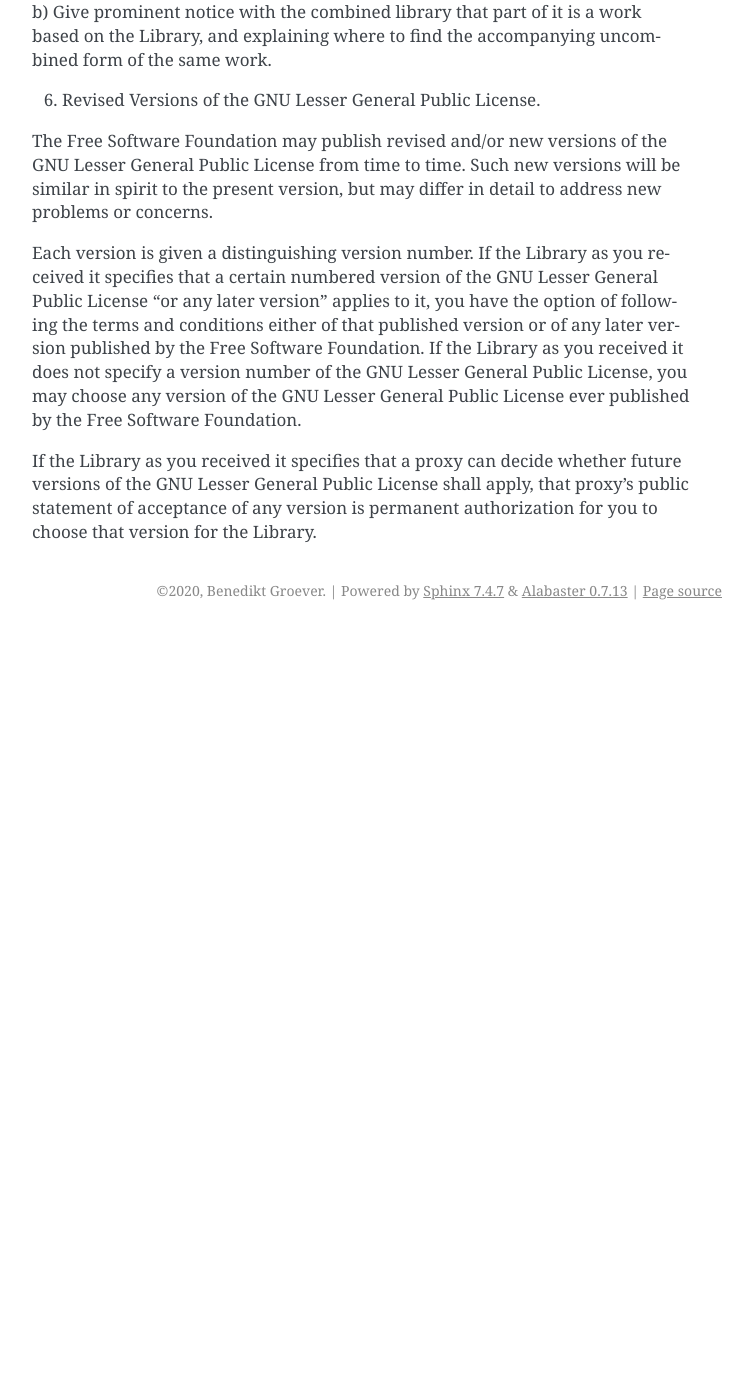
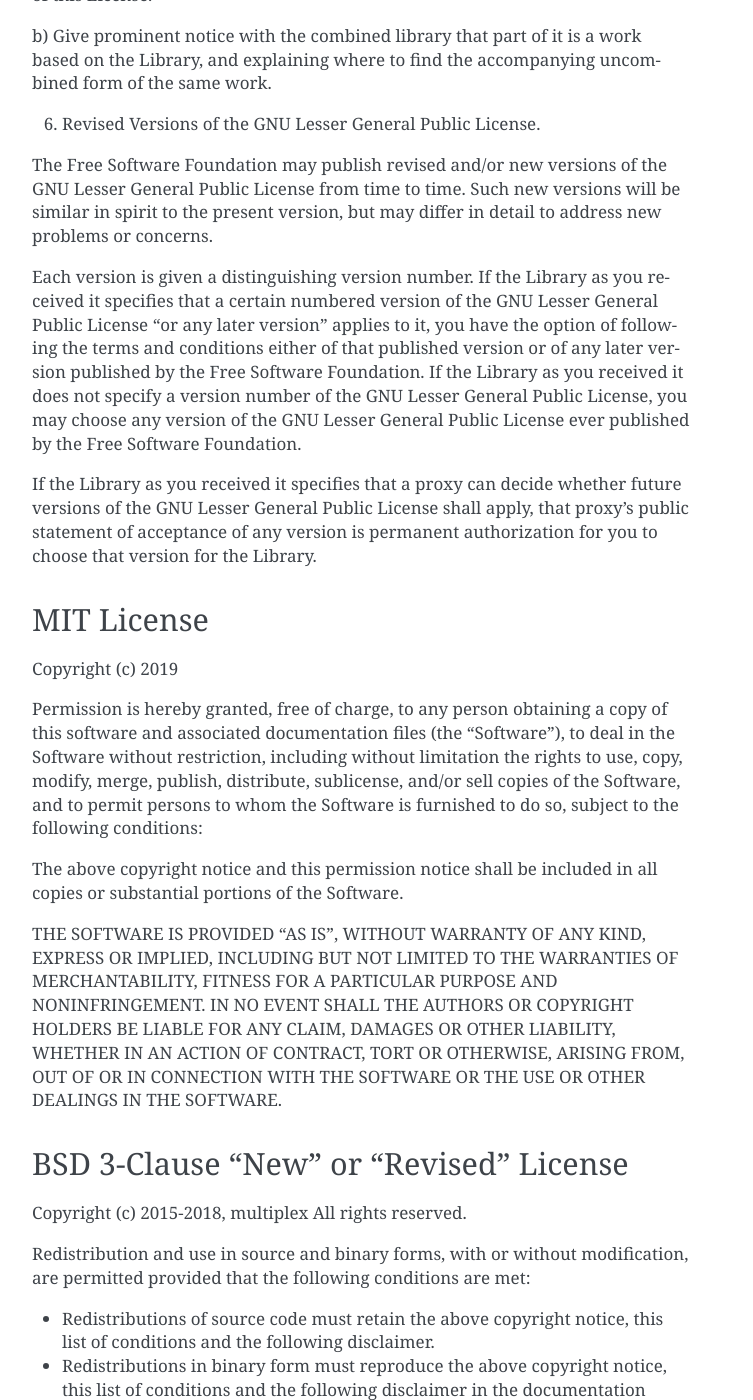
Before and after one commit to bimanifold/pybimanifold, a Sphinx documentation site: the page built from docs/source/license.rst, in a window 1280 px wide and 1400 px high, scrolled down 2998 px. Shown: the whole window, without its empty margins (388-1141 px from the left). Built offline with Sphinx 7.4.7, drawn with Linux system fonts in a browser that asks for light colours; before the commit the page ends 3628 px from its top, so only the background shows below that; some of the changed text lies outside the part shown.

Commit message:
updating liscense

```diff
--- a/docs/source/license.rst
+++ b/docs/source/license.rst
@@ -1,7 +1,10 @@
 License
 =======
 
-The license of this project is GNU Lesser General Public License v3.0, which is the license of `FEniCS <https://fenicsproject.org/>`_, the main dependency of this project. However, we also give permission to distribute this source code under MIT License and BSD 3-Clause License.
+Multiplex is licensed under GNU Lesser General Public License v3.0.
+This is to keep consistency with the main dependency of multiplex `FEniCS <https://fenicsproject.org/>`_.
+However, we also give permission to distribute multiplex source code under MIT License and BSD 3-Clause License.
+If you would like us to consider a different license, please reach out to multiplex@gmail.com.
 
 GNU LESSER GENERAL PUBLIC LICENSE Version 3, 29 June 2007
 ^^^^^^^^^^^^^^^^^^^^^^^^^^^^^^^^^^^^^^^^^^^^^^^^^^^^^^^^^
@@ -168,3 +171,57 @@
 apply, that proxy's public statement of acceptance of any version is
 permanent authorization for you to choose that version for the
 Library.
+
+MIT License
+^^^^^^^^^^^
+
+Copyright (c) 2019
+
+Permission is hereby granted, free of charge, to any person obtaining a copy
+of this software and associated documentation files (the "Software"), to deal
+in the Software without restriction, including without limitation the rights
+to use, copy, modify, merge, publish, distribute, sublicense, and/or sell
+copies of the Software, and to permit persons to whom the Software is
+furnished to do so, subject to the following conditions:
+
+The above copyright notice and this permission notice shall be included in all
+copies or substantial portions of the Software.
+
+THE SOFTWARE IS PROVIDED "AS IS", WITHOUT WARRANTY OF ANY KIND, EXPRESS OR
+IMPLIED, INCLUDING BUT NOT LIMITED TO THE WARRANTIES OF MERCHANTABILITY,
+FITNESS FOR A PARTICULAR PURPOSE AND NONINFRINGEMENT. IN NO EVENT SHALL THE
+AUTHORS OR COPYRIGHT HOLDERS BE LIABLE FOR ANY CLAIM, DAMAGES OR OTHER
+LIABILITY, WHETHER IN AN ACTION OF CONTRACT, TORT OR OTHERWISE, ARISING FROM,
+OUT OF OR IN CONNECTION WITH THE SOFTWARE OR THE USE OR OTHER DEALINGS IN THE
+SOFTWARE.
+
+BSD 3-Clause "New" or "Revised" License
+^^^^^^^^^^^^^^^^^^^^^^^^^^^^^^^^^^^^^^^
+
+Copyright (c) 2015-2018, multiplex
+All rights reserved.
+
+Redistribution and use in source and binary forms, with or without
+modification, are permitted provided that the following conditions are met:
+
+* Redistributions of source code must retain the above copyright notice, this
+  list of conditions and the following disclaimer.
+
+* Redistributions in binary form must reproduce the above copyright notice,
+  this list of conditions and the following disclaimer in the documentation
+  and/or other materials provided with the distribution.
+
+* Neither the name of staged-recipes nor the names of its
+  contributors may be used to endorse or promote products derived from
+  this software without specific prior written permission.
+
+THIS SOFTWARE IS PROVIDED BY THE COPYRIGHT HOLDERS AND CONTRIBUTORS "AS IS"
+AND ANY EXPRESS OR IMPLIED WARRANTIES, INCLUDING, BUT NOT LIMITED TO, THE
+IMPLIED WARRANTIES OF MERCHANTABILITY AND FITNESS FOR A PARTICULAR PURPOSE ARE
+DISCLAIMED. IN NO EVENT SHALL THE COPYRIGHT HOLDER OR CONTRIBUTORS BE LIABLE
+FOR ANY DIRECT, INDIRECT, INCIDENTAL, SPECIAL, EXEMPLARY, OR CONSEQUENTIAL
+DAMAGES (INCLUDING, BUT NOT LIMITED TO, PROCUREMENT OF SUBSTITUTE GOODS OR
+SERVICES; LOSS OF USE, DATA, OR PROFITS; OR BUSINESS INTERRUPTION) HOWEVER
+CAUSED AND ON ANY THEORY OF LIABILITY, WHETHER IN CONTRACT, STRICT LIABILITY,
+OR TORT (INCLUDING NEGLIGENCE OR OTHERWISE) ARISING IN ANY WAY OUT OF THE USE
+OF THIS SOFTWARE, EVEN IF ADVISED OF THE POSSIBILITY OF SUCH DAMAGE.
```
